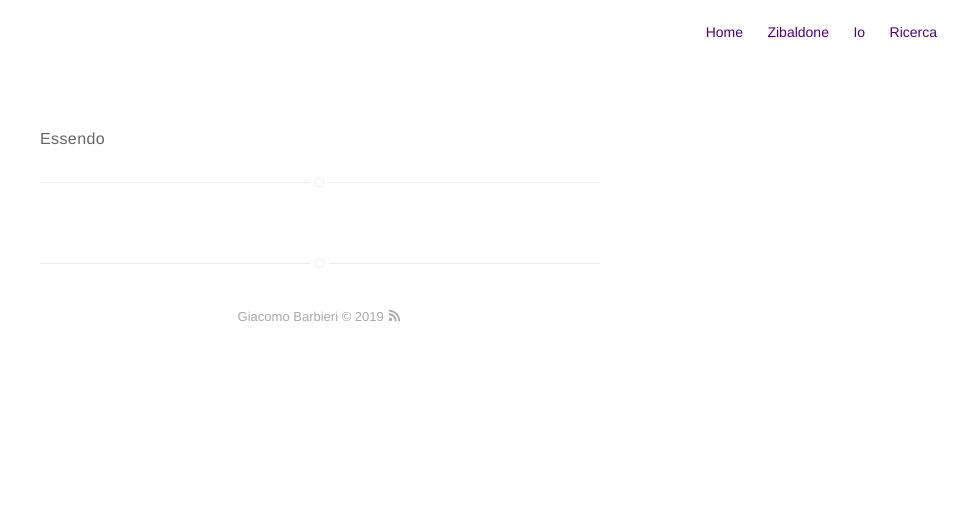
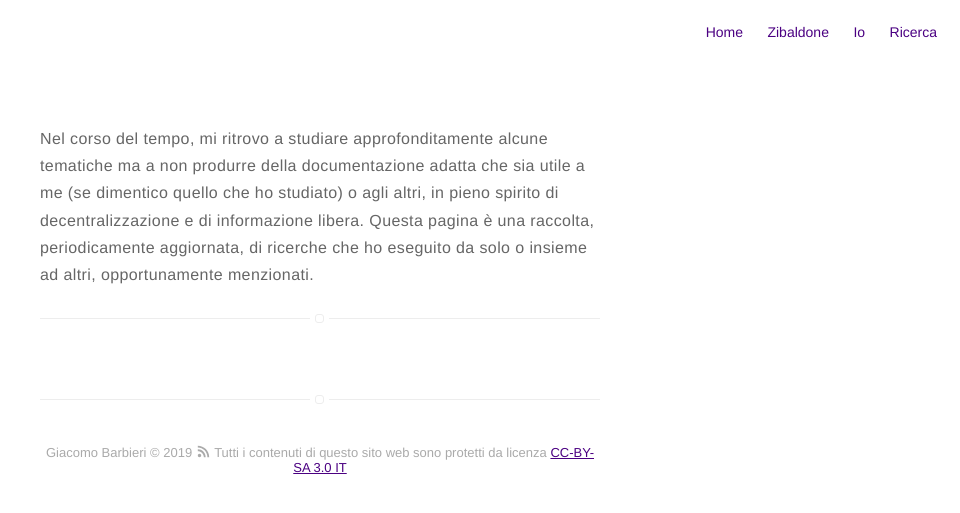
Before and after one commit to iJaack/Jaack, a Jekyll site: the page built from ricerca.html, in a window 1280 px wide. Shown: the top 513 px of the page, without its empty margins (320-1280 px from the left). Built offline with Jekyll 4.4.1, drawn with Linux system fonts in a browser that asks for light colours.

Commit message:
Aggiornata introduzione in pagina 'Ricerca' Aggiornato footer con dicitura CC-BY-SA 3.0 IT

```diff
--- a/_config.yml
+++ b/_config.yml
@@ -17,7 +17,7 @@ picture: assets/images/profilo.jpg
 # resume-url: https://google.com/?q=my+resume
 
 # url: https://koppl.in/indigo
-your url: http://ijaack.github.io
+your url: https://ijaack.github.io
 
 permalink: /:title/
 
--- a/_includes/footer.html
+++ b/_includes/footer.html
@@ -1,3 +1,4 @@
 <footer class="footer-main">
     {{ site.name }} © {{ site.time | date: '%Y' }} <a class="link" href="{{ site.url }}/feed.xml" target="_blank"><svg class="icon icon-rss"><use xlink:href="#icon-rss"></use></svg></a>
+    Tutti i contenuti di questo sito web sono protetti da licenza <a href="http://creativecommons.org/licenses/by-sa/3.0/it/">CC-BY-SA 3.0 IT</a>
 </footer>
--- a/_layouts/post.html
+++ b/_layouts/post.html
@@ -21,7 +21,7 @@ layout: page
   {% include review-final.html %}
 {% endif %}
 
-{% include tinyletter.html %}
+<!-- {% include tinyletter.html %} -->
 
 {% if site.post-advance-links contains page.category %}
     <div class="blog-navigation">
--- a/ricerca.html
+++ b/ricerca.html
@@ -2,7 +2,12 @@
 layout: page
 title: Projects
 ---
-<p>Essendo</p>
+<p>Nel corso del tempo, mi ritrovo a studiare approfonditamente alcune
+ tematiche ma a non produrre della documentazione adatta che sia utile a me
+ (se dimentico quello che ho studiato) o agli altri, in pieno spirito di
+decentralizzazione e di informazione libera. Questa pagina è una raccolta,
+periodicamente aggiornata, di ricerche che ho eseguito da solo o insieme
+ad altri, opportunamente menzionati.</p>
 <section class="list">
     {% for post in site.posts %}
         {% if post.projects %}
```
